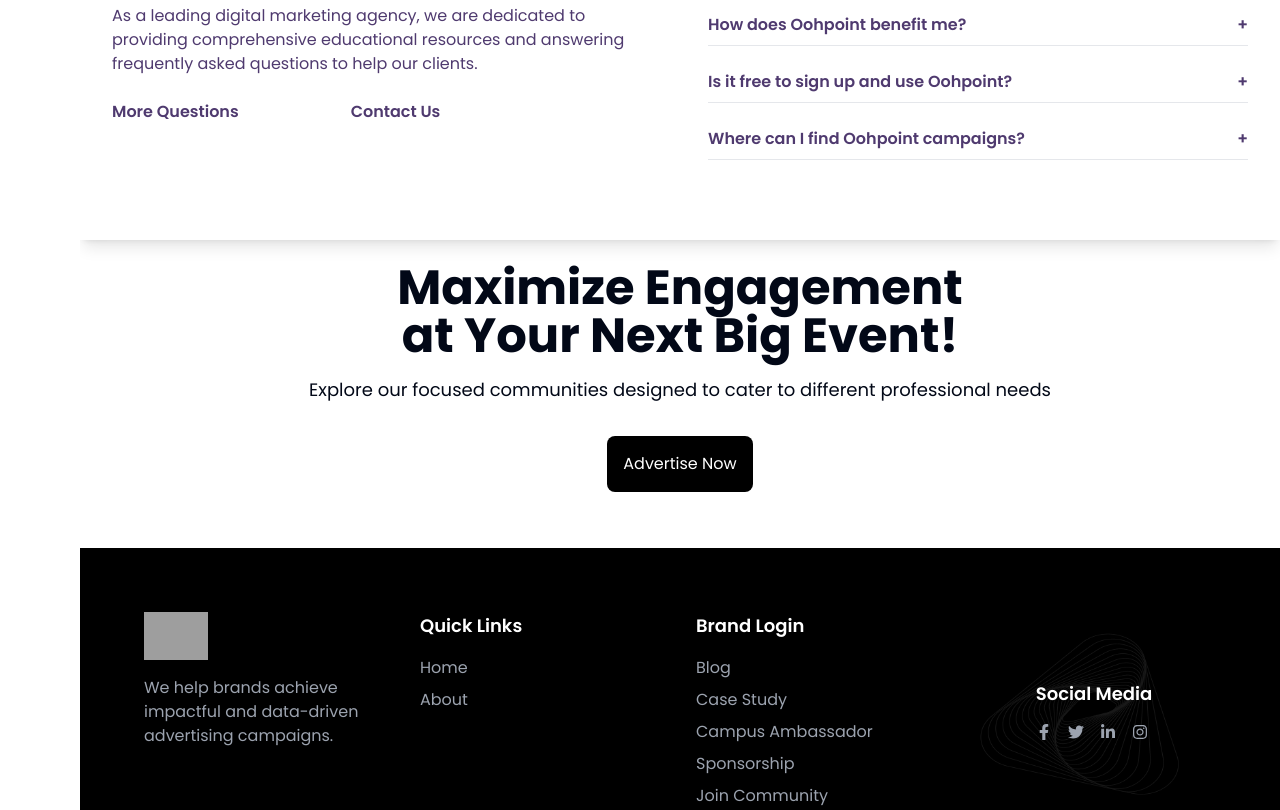
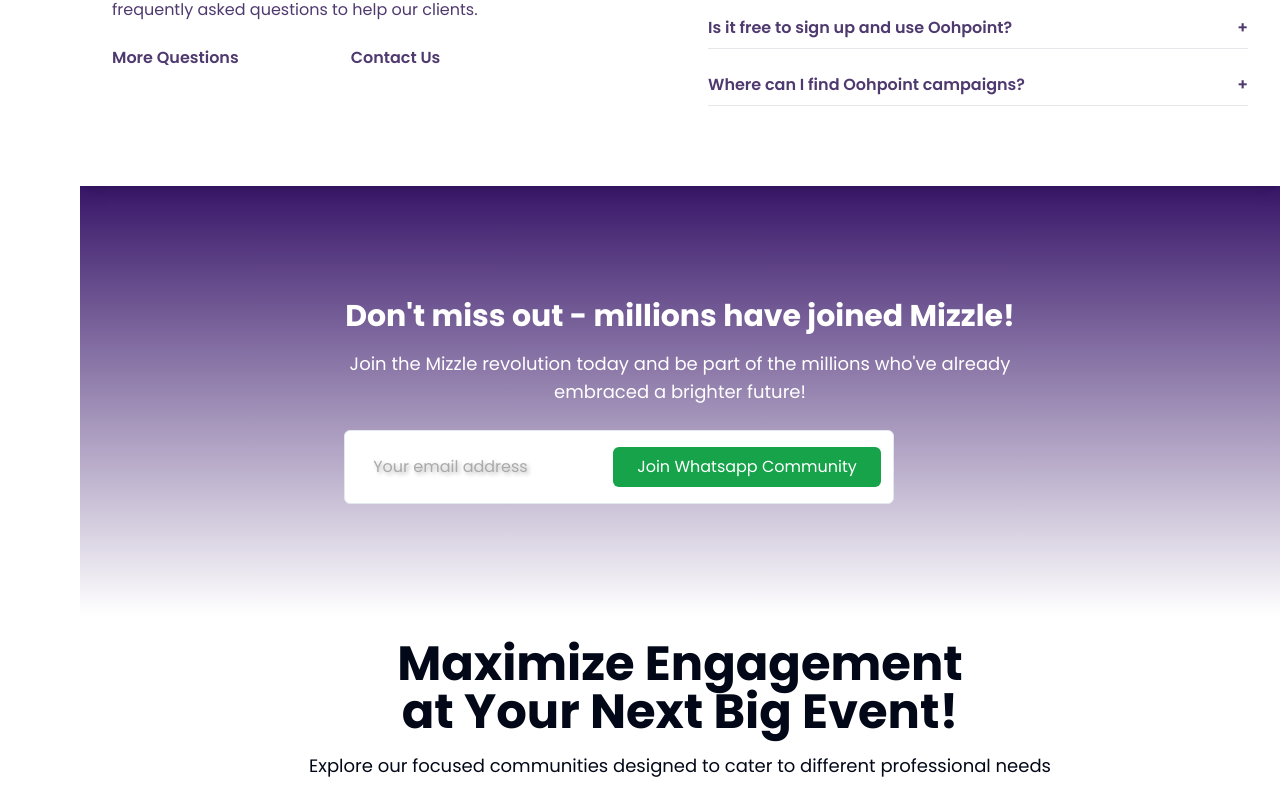
Before and after one commit to catnoirr/ohh, a Next.js app: page /home in a window 1280 px wide. Shown: the part 4226-5036 px from the top of the page. Built offline with nearby package versions, Linux system fonts and the light colour scheme; no server answers; the database is empty; grey boxes are pictures that could not be loaded.

Commit message:
Home Done

```diff
--- /dev/null
+++ b/app/(auth)/home/components/JoinWhatsapp.jsx
@@ -0,0 +1,34 @@
+import React from 'react';
+
+const SubscriptionSection = () => {
+  return (
+    <div className="mission text-white py-28 px-6 ">
+      <div className="text-center max-w-2xl mx-auto">
+        <h2 className="text-3xl font-bold mb-4">
+          Don't miss out - millions have joined Mizzle!
+        </h2>
+        <p className="text-lg mb-6">
+          Join the Mizzle revolution today and be part of the millions who've already embraced a brighter future!
+        </p>
+        <div className="flex  border py-4 max-w-[550px] bg-white justify-center rounded-md">
+          <input
+            type="email"
+            placeholder="Your email address"
+            className="w-64 px-4 py-2 rounded-l-md text-gray-900 "
+          />
+          <button className="bg-green-600 px-6 py-2 rounded-md hover:bg-green-500">
+            Join Whatsapp Community
+          </button>
+        </div>
+      </div>
+      {/* <div className="flex justify-center mt-8 space-x-8">
+        <img src="greenish-logo-url" alt="Greenish" className="h-6" />
+        <img src="sitemark-logo-url" alt="Sitemark" className="h-6" />
+        <img src="logolipsum-url" alt="Logoipsum" className="h-6" />
+        <img src="pinpoint-logo-url" alt="PinPoint" className="h-6" />
+      </div> */}
+    </div>
+  );
+};
+
+export default SubscriptionSection;
--- a/app/(auth)/home/page.jsx
+++ b/app/(auth)/home/page.jsx
@@ -6,11 +6,12 @@
 import OurClient from './components/OurClient'
 import HowsItWork from './components/Steps'
 import Blog from './components/Blog'
-import Success from './components/Success'
+import Success from '../CampusAmbassador/components/Solved'
 import Questions from './components/Questions'
 import EventEngagement from './components/EventEngagement'
 import Campaign from './components/Campaign'
 import Feature from './components/Features'
+import JoinWhatsapp from './components/JoinWhatsapp'
 
 
 const Page = () => {
@@ -29,6 +30,7 @@
       <Blog/>
       <Success/>
       <Questions/>
+<JoinWhatsapp/>
       <EventEngagement/>
 
       </div>
```
